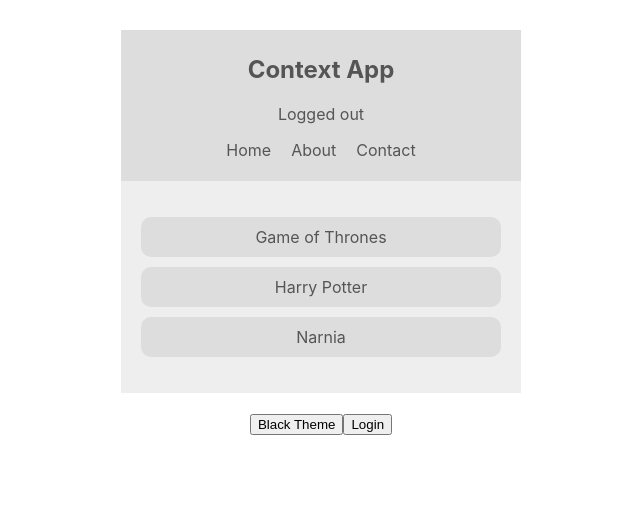
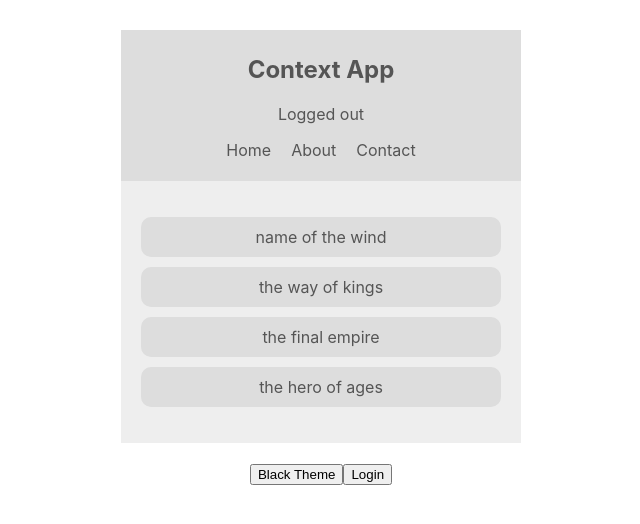
Before and after one commit to atharv02-git/React-Context-and-Hooks, a React (Create React App) app: page / in a window 1280 px wide. Shown: the top 524 px of the page, without its empty margins (319-959 px from the left). Built offline with nearby package versions, Linux system fonts and the light colour scheme.

Commit message:
how to create context in functional components

```diff
--- a/src/App.js
+++ b/src/App.js
@@ -4,6 +4,7 @@
 import Navbar from "./components/Navbar";
 import ThemeToggle from "./components/ThemeToggle";
 import AuthContextProvider from "./contexts/AuthContext";
+import BookContextProvider from "./contexts/BookContext";
 import ThemeContextProvider from "./contexts/ThemeContext";
 
 // context
@@ -15,7 +16,9 @@
         {/* when we surround like <ThemeContextProvider> using component <Navbar /> and <BookList /> are attached to the props of the component that we wrap, so we can access the children component inside the parent component(i.e: ThemeContextProvider)*/}
         <AuthContextProvider>
           <Navbar />
-          <BookList />
+          <BookContextProvider>
+            <BookList />
+          </BookContextProvider>
           <ThemeToggle />
           <AuthToggle />
         </AuthContextProvider>
--- a/src/components/BookList.js
+++ b/src/components/BookList.js
@@ -1,15 +1,17 @@
 import React, { useContext } from 'react';
 import { ThemeContext } from '../contexts/ThemeContext';
+import { BookContext } from '../contexts/BookContext';
 
 export default function BookList() {
   const {isLightTheme, light, dark} = useContext(ThemeContext)
+  const {books}  = useContext(BookContext);
   const theme = isLightTheme ? light : dark;
   return (
     <div className="book-list" style={{ background: theme.bg, color: theme.syntaxColor}}>
         <ul>
-          <li style={{ background: theme.ui }}>Game of Thrones</li>
-          <li style={{ background: theme.ui }}>Harry Potter</li>
-          <li style={{ background: theme.ui }}>Narnia</li>
+          {books.map((book) => (
+            <li key={book.id} style={{ background: theme.ui }}>{book.title}</li>
+          ))}
         </ul>
       </div>
   )
--- /dev/null
+++ b/src/contexts/BookContext.js
@@ -0,0 +1,19 @@
+import React, { createContext, useState } from "react";
+
+export const BookContext = createContext();
+
+export default function BookContextProvider(props) {
+  const [books, setBooks] = useState([
+    { title: "name of the wind", id: 1 },
+    { title: "the way of kings", id: 2 },
+    { title: "the final empire", id: 3 },
+    { title: "the hero of ages", id: 4 },
+  ]);
+  return (
+    <div>
+      <BookContext.Provider value={{books}}>
+        {props.children}
+      </BookContext.Provider>
+    </div>
+  );
+}
```
